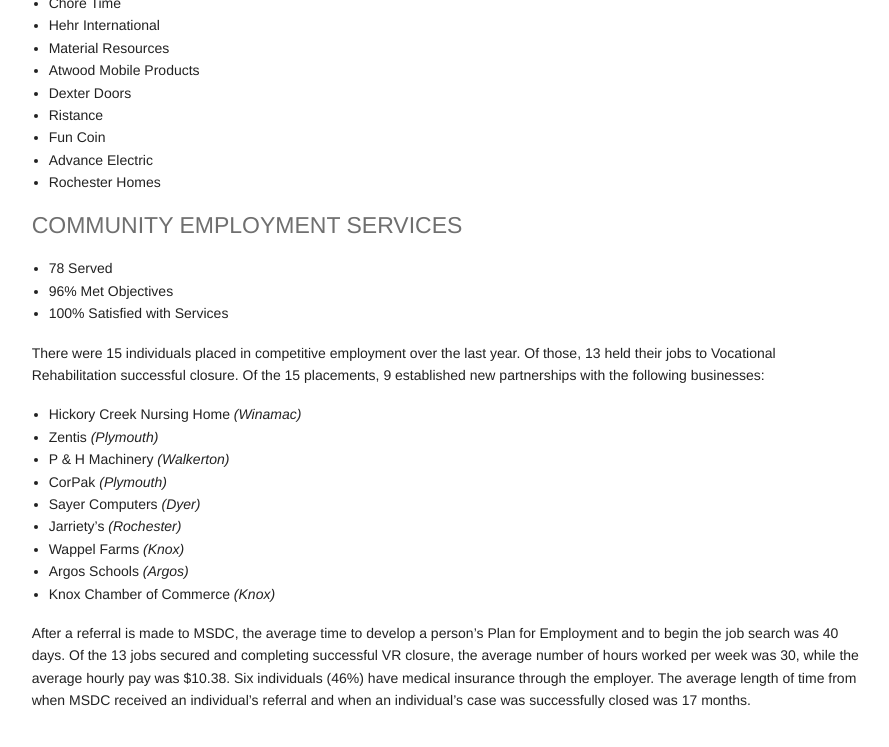
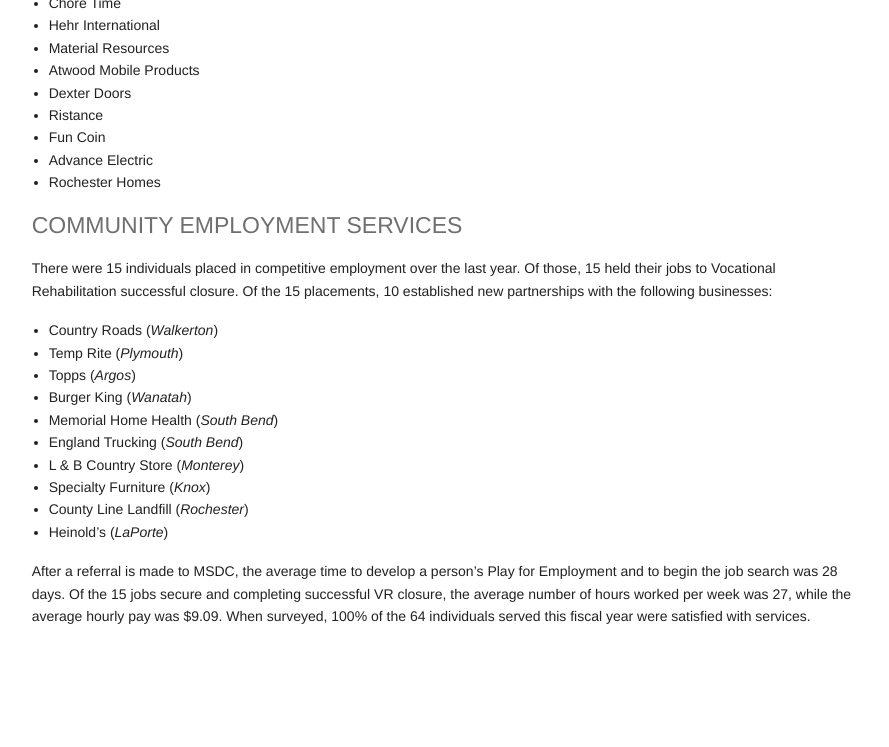
Before and after one commit to leviwilson/marshall-starke.org, a Jekyll site: the page built from report/adult.md, in a window 1280 px wide and 900 px high, scrolled down 2516 px. Shown: the top 747 px of the window, without its empty margins (260-1149 px from the left). Built offline with Jekyll 4.4.1, drawn with Linux system fonts in a browser that asks for light colours; nearby versions of some CDN libraries; Markdown is read by kramdown in place of the engine named in the settings.

Commit message:
update community employment services

```diff
--- a/report/adult.md
+++ b/report/adult.md
@@ -122,28 +122,20 @@ labeling. This line of work is offered both at MSDC and Manitou Center.
 *  Rochester Homes
 
 <h4 class="subheader" id="employment">COMMUNITY EMPLOYMENT SERVICES</h4>
+There were 15 individuals placed in competitive employment over the last year. Of those, 15 held their jobs to Vocational
+Rehabilitation successful closure. Of the 15 placements, 10 established new partnerships with the following businesses:
 
-*  78 Served
-*  96% Met Objectives
-*  100% Satisfied with Services
+*  Country Roads (_Walkerton_)
+*  Temp Rite (_Plymouth_)
+*  Topps (_Argos_)
+*  Burger King (_Wanatah_)
+*  Memorial Home Health (_South Bend_)
+*  England Trucking (_South Bend_)
+*  L & B Country Store (_Monterey_)
+*  Specialty Furniture (_Knox_)
+*  County Line Landfill (_Rochester_)
+*  Heinold's (_LaPorte_)
 
-There were 15 individuals placed in competitive employment over the last year. Of those, 13 held
-their jobs to Vocational Rehabilitation successful closure. Of the 15 placements, 9 established new
-partnerships with the following businesses:
-
-*  Hickory Creek Nursing Home _(Winamac)_
-*  Zentis _(Plymouth)_
-*  P & H Machinery _(Walkerton)_
-*  CorPak _(Plymouth)_
-*  Sayer Computers _(Dyer)_
-*  Jarriety’s _(Rochester)_
-*  Wappel Farms _(Knox)_
-*  Argos Schools _(Argos)_
-*  Knox Chamber of Commerce _(Knox)_
-
-After a referral is made to MSDC, the average time to develop a person’s Plan for Employment and
-to begin the job search was 40 days. Of the 13 jobs secured and completing successful VR closure,
-the average number of hours worked per week was 30, while the average hourly pay was $10.38. Six
-individuals (46%) have medical insurance through the employer. The average length of time from when
-MSDC received an individual’s referral and when an individual’s case was successfully closed was 17
-months.
+After a referral is made to MSDC, the average time to develop a person's Play for Employment and to begin the job search was 28
+days. Of the 15 jobs secure and completing successful VR closure, the average number of hours worked per week was 27, while the
+average hourly pay was $9.09. When surveyed, 100% of the 64 individuals served this fiscal year were satisfied with services.
```
